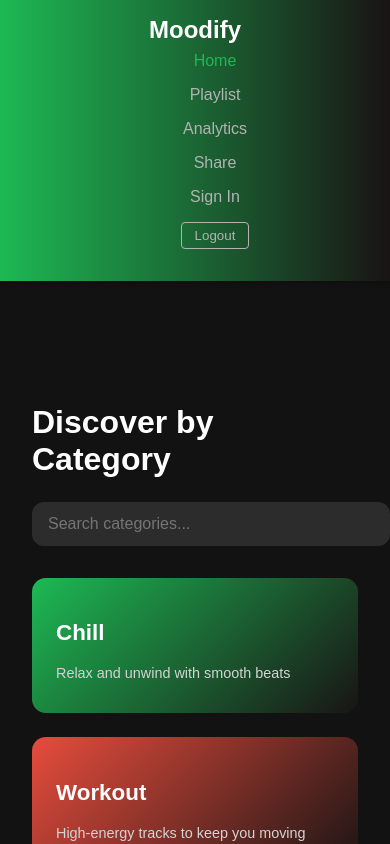
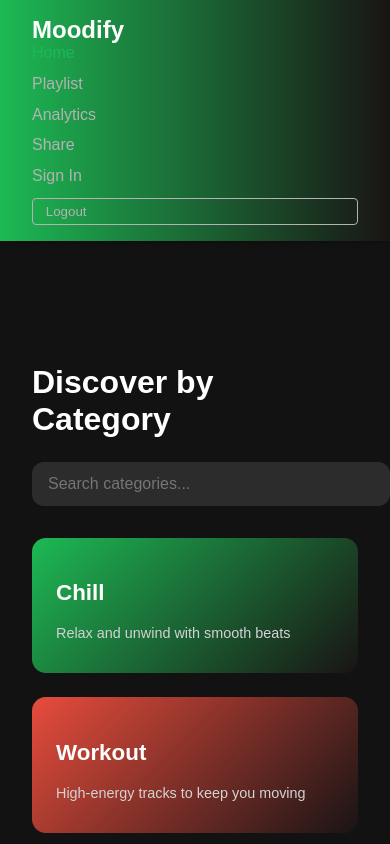
Before and after one commit to svara1410/moodify, a React (Create React App) app: page / in a window 390 px wide. Shown: the top 844 px of the page. Built offline with nearby package versions, Linux system fonts and the light colour scheme.

Commit message:
Update Navbar.css

```diff
--- a/src/components/Navbar.css
+++ b/src/components/Navbar.css
@@ -1,3 +1,4 @@
+/* Navbar container */
 .navbar {
   display: flex;
   justify-content: space-between;
@@ -12,19 +13,24 @@
   box-shadow: 0 2px 5px rgba(0, 0, 0, 0.2);
 }
 
+/* Logo */
 .navbar-logo {
   font-size: 1.5rem;
   font-weight: bold;
   cursor: pointer;
 }
 
+/* Navbar links */
 .navbar-links {
   list-style: none;
   display: flex;
   gap: 1.5rem;
   align-items: center;
+  margin: 0;
+  padding: 0;
 }
 
+/* Link styling */
 .navbar-links li a {
   text-decoration: none;
   color: #b3b3b3;
@@ -41,8 +47,8 @@
   color: #1db954;
 }
 
-/* Logout Button Styling */
-.logout-button {
+/* Logout button styling */
+.navbar-links li .logout-button {
   background: transparent;
   border: 1px solid #b3b3b3;
   border-radius: 4px;
@@ -53,23 +59,33 @@
   transition: all 0.3s ease;
 }
 
-.logout-button:hover {
+.navbar-links li .logout-button:hover {
   background: #1db954;
   border-color: #1db954;
   color: #fff;
   transform: scale(1.05);
 }
 
-/* Responsive for smaller screens */
+/* Responsive */
 @media (max-width: 768px) {
   .navbar {
     flex-direction: column;
-    padding: 1rem;
+    align-items: flex-start;
   }
 
   .navbar-links {
     flex-direction: column;
-    gap: 1rem;
-    margin-top: 0.5rem;
+    gap: 0.8rem;
+    width: 100%;
+  }
+
+  .navbar-links li {
+    width: 100%;
+  }
+
+  .navbar-links li a,
+  .navbar-links li .logout-button {
+    width: 100%;
+    text-align: left;
   }
 }
```
